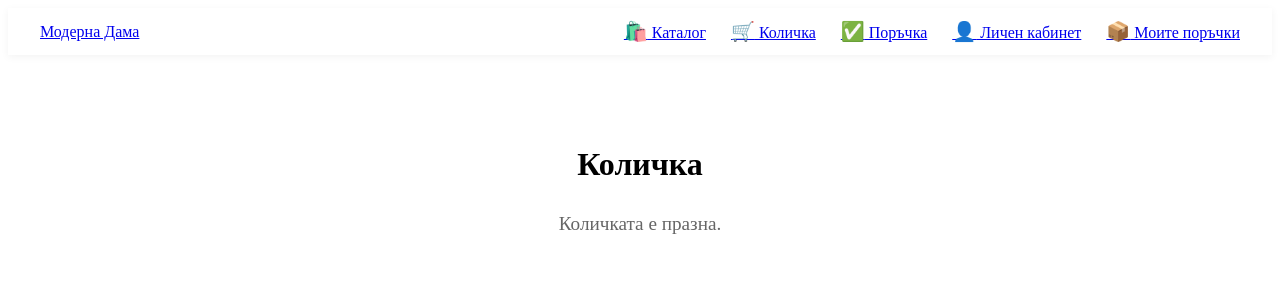
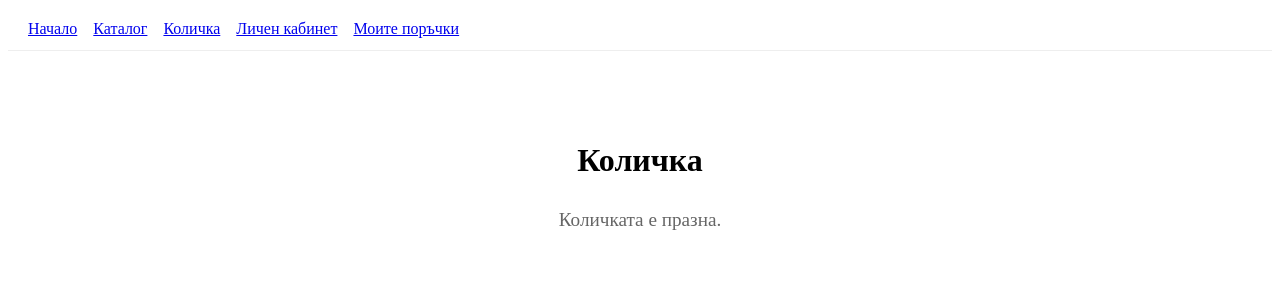
Before and after one commit to vov4uk95/shop-working, a Next.js app: page /cart in a window 1280 px wide. Shown: the top 300 px of the page. Built offline with nearby package versions, Linux system fonts and the light colour scheme.

Commit message:
Update Navbar.js

```diff
--- a/components/Navbar.js
+++ b/components/Navbar.js
@@ -1,132 +1,64 @@
 import Link from 'next/link';
-import { useState } from 'react';
+import { useEffect, useState } from 'react';
 
 export default function Navbar() {
-  const [menuOpen, setMenuOpen] = useState(false);
+  const [userEmail, setUserEmail] = useState('');
+  const [userRole, setUserRole] = useState('');
+
+  useEffect(() => {
+    if (typeof window !== 'undefined') {
+      setUserEmail(localStorage.getItem('userEmail') || '');
+      setUserRole(localStorage.getItem('userRole') || '');
+    }
+  }, []);
 
   return (
-    <>
+    <header>
       <nav className="navbar">
-        <div className="nav-inner">
-          <Link href="/" className="logo">Модерна Дама</Link>
-
-          <button className="burger" onClick={() => setMenuOpen(!menuOpen)}>
-            <svg xmlns="http://www.w3.org/2000/svg" fill="none" viewBox="0 0 24 24" strokeWidth={2} stroke="currentColor" width="28" height="28">
-              <path strokeLinecap="round" strokeLinejoin="round" d="M4 6h16M4 12h16M4 18h16" />
-            </svg>
-          </button>
-
-          <div className={`menu ${menuOpen ? 'open' : ''}`}>
-            <Link href="/catalog">
-              <span className="icon">🛍️</span> Каталог
-            </Link>
-            <Link href="/cart">
-              <span className="icon cart-icon">🛒</span> Количка
-            </Link>
-            <Link href="/success">
-              <span className="icon">✅</span> Поръчка
-            </Link>
-            <Link href="/login">
-              <span className="icon">👤</span> Личен кабинет
-            </Link>
-            <Link href="/orders">
-              <span className="icon">📦</span> Моите поръчки
-            </Link>
-          </div>
-        </div>
+        <Link href="/">Начало</Link>
+        <Link href="/catalog">Каталог</Link>
+        <Link href="/cart">Количка</Link>
+        <Link href="/login">Личен кабинет</Link>
+        <Link href="/orders">Моите поръчки</Link>
+        {userRole === 'admin' && (
+          <Link href="/admin">Админ</Link>
+        )}
+        {userEmail && (
+          <span className="user-info">Здравей, {userEmail}</span>
+        )}
       </nav>
 
       <style jsx>{`
-        .navbar {
+        header {
           background-color: #fff;
-          box-shadow: 0 2px 8px rgba(0,0,0,0.05);
-          position: sticky;
-          top: 0;
-          z-index: 1000;
+          border-bottom: 1px solid #eee;
         }
 
-        .nav-inner {
-          max-width: 1200px;
-          margin: 0 auto;
+        .navbar {
+          display: flex;
+          flex-wrap: wrap;
+          align-items: center;
+          gap: 16px;
           padding: 12px 20px;
-          display: flex;
-          justify-content: space-between;
-          align-items: center;
           font-family: 'Playfair Display', serif;
         }
 
-        .logo {
-          font-size: 1.8rem;
-          font-weight: bold;
-          color: #111;
+        a {
           text-decoration: none;
+          color: #333;
+          font-weight: 500;
         }
 
-        .burger {
-          display: none;
-          background: none;
-          border: none;
-          cursor: pointer;
+        a:hover {
+          color: #000;
         }
 
-        .menu {
-          display: flex;
-          gap: 25px;
-        }
-
-        .menu a {
-          text-decoration: none;
-          color: #111;
-          font-size: 1.05rem;
-          display: flex;
-          align-items: center;
-          gap: 6px;
-        }
-
-        .icon {
-          font-size: 1.2rem;
-        }
-
-        .cart-icon {
-           animation: bounce 0.4s ease;
-        }
-
-        @keyframes bounce {
-         0%   { transform: scale(1); }
-         25%  { transform: scale(1.2); }
-         50%  { transform: scale(0.9); }
-         75%  { transform: scale(1.05); }
-         100% { transform: scale(1); }
-       }
-
-        @media (max-width: 768px) {
-          .burger {
-            display: block;
-          }
-
-          .menu {
-            display: ${'none'};
-            flex-direction: column;
-            width: 100%;
-            background: #fff;
-            position: absolute;
-            top: 100%;
-            left: 0;
-            padding: 10px 20px;
-            box-shadow: 0 4px 12px rgba(0,0,0,0.1);
-          }
-
-          .menu.open {
-            display: flex;
-          }
-
-          .menu a {
-            padding: 10px 0;
-            border-bottom: 1px solid #eee;
-
-          }
+        .user-info {
+          margin-left: auto;
+          font-style: italic;
+          color: #555;
         }
       `}</style>
-    </>
+    </header>
   );
 }
```
